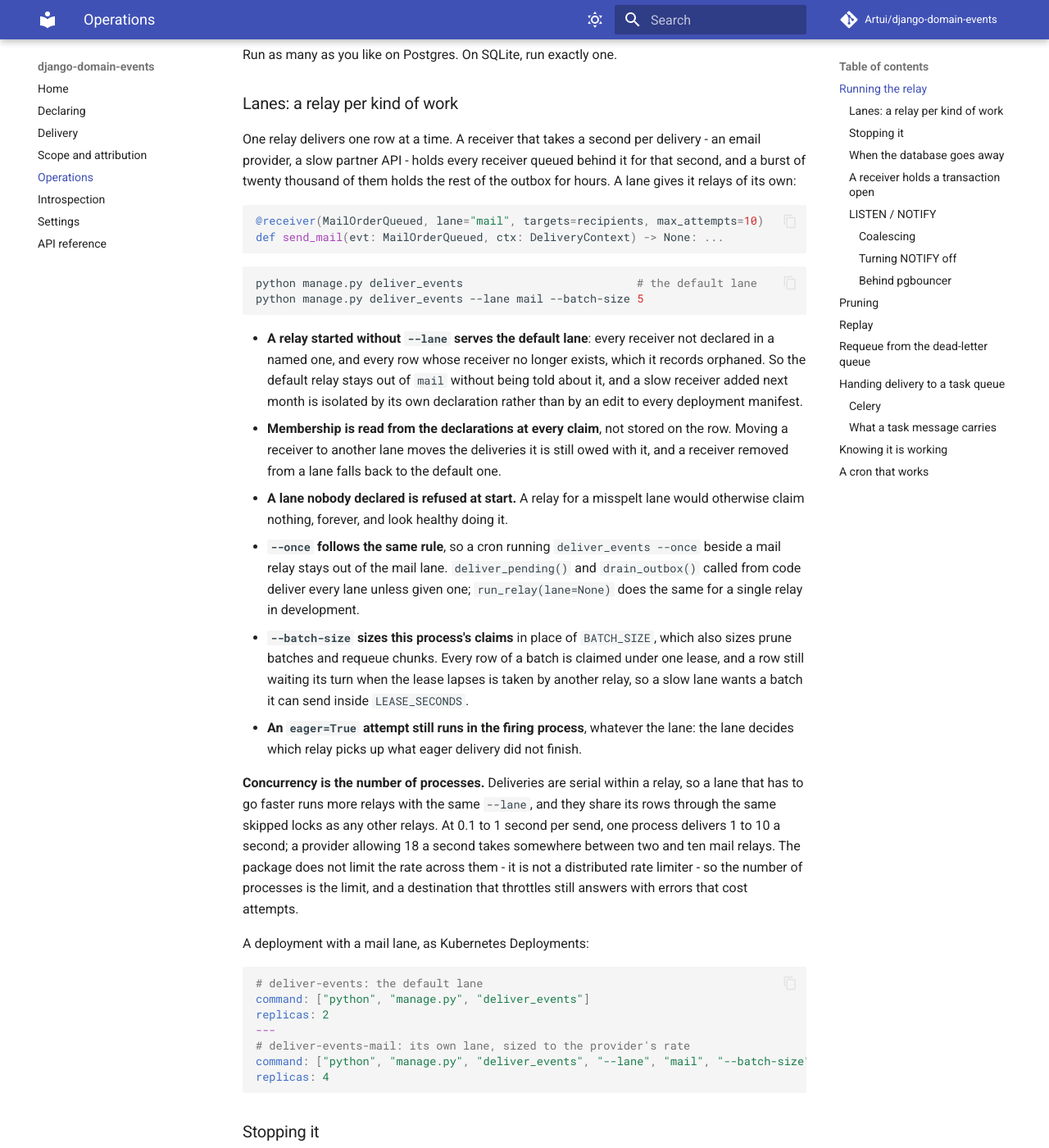
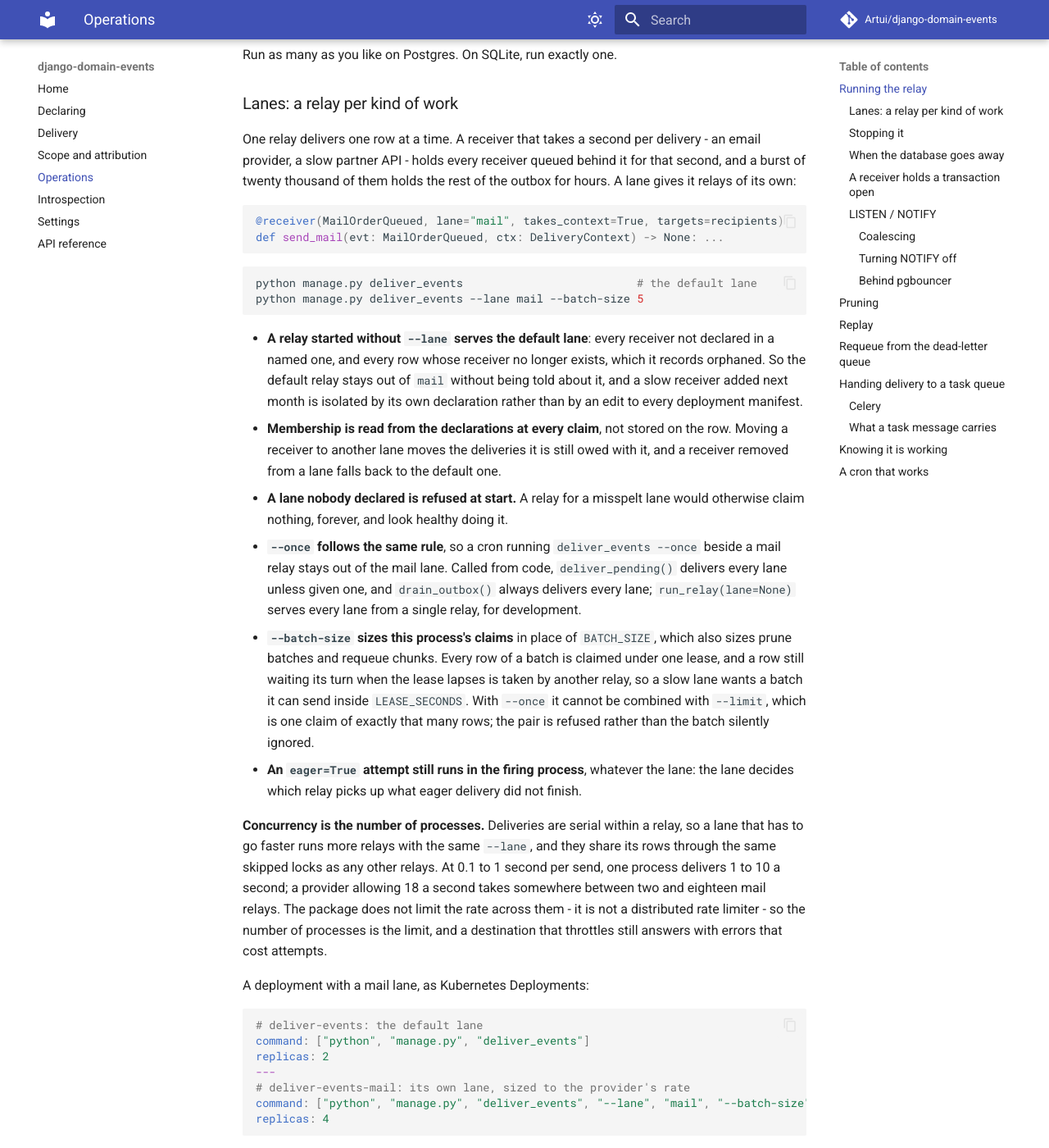
Before and after one commit to Artui/django-domain-events, an MkDocs documentation site: the page built from docs/operations.md, in a window 1280 px wide and 1400 px high, scrolled down 464 px. Shown: the whole window at 82% size. Built offline with MkDocs 1.6.1 and Material for MkDocs 9.7.7, drawn with Linux system fonts in a browser that asks for light colours; comment, search, counter and statistics services are not loaded.

Commit message:
Refuse limit with batch_size and correct the lane and curve docs
deliver_pending(limit=N) is one claim of N rows, so a batch_size beside it
would be silently ignored; the pair is now refused. The refused-knobs
sentence in the declaring guide lists every knob the decorator refuses,
the lanes example declares the context it reads, and the relay counts and
drain wording in the operations guide match the code.

Co-Authored-By: Claude Sonnet 5.5 <noreply@anthropic.com>

````diff
--- a/docs/operations.md
+++ b/docs/operations.md
@@ -26,7 +26,7 @@ behind it for that second, and a burst of twenty thousand of them holds the
 rest of the outbox for hours. A lane gives it relays of its own:
 
 ```python
-@receiver(MailOrderQueued, lane="mail", targets=recipients, max_attempts=10)
+@receiver(MailOrderQueued, lane="mail", takes_context=True, targets=recipients)
 def send_mail(evt: MailOrderQueued, ctx: DeliveryContext) -> None: ...
 ```
 
@@ -47,14 +47,17 @@ python manage.py deliver_events --lane mail --batch-size 5
 - **A lane nobody declared is refused at start.** A relay for a misspelt lane
   would otherwise claim nothing, forever, and look healthy doing it.
 - **`--once` follows the same rule**, so a cron running `deliver_events --once`
-  beside a mail relay stays out of the mail lane. `deliver_pending()` and
-  `drain_outbox()` called from code deliver every lane unless given one;
-  `run_relay(lane=None)` does the same for a single relay in development.
+  beside a mail relay stays out of the mail lane. Called from code,
+  `deliver_pending()` delivers every lane unless given one, and
+  `drain_outbox()` always delivers every lane; `run_relay(lane=None)` serves
+  every lane from a single relay, for development.
 - **`--batch-size` sizes this process's claims** in place of `BATCH_SIZE`, which
   also sizes prune batches and requeue chunks. Every row of a batch is claimed
   under one lease, and a row still waiting its turn when the lease lapses is
   taken by another relay, so a slow lane wants a batch it can send inside
-  `LEASE_SECONDS`.
+  `LEASE_SECONDS`. With `--once` it cannot be combined with `--limit`, which is
+  one claim of exactly that many rows; the pair is refused rather than the
+  batch silently ignored.
 - **An `eager=True` attempt still runs in the firing process**, whatever the
   lane: the lane decides which relay picks up what eager delivery did not
   finish.
@@ -63,7 +66,7 @@ python manage.py deliver_events --lane mail --batch-size 5
 relay, so a lane that has to go faster runs more relays with the same `--lane`,
 and they share its rows through the same skipped locks as any other relays. At
 0.1 to 1 second per send, one process delivers 1 to 10 a second; a provider
-allowing 18 a second takes somewhere between two and ten mail relays. The
+allowing 18 a second takes somewhere between two and eighteen mail relays. The
 package does not limit the rate across them - it is not a distributed rate
 limiter - so the number of processes is the limit, and a destination that
 throttles still answers with errors that cost attempts.
````
Also changed, not shown: docs/declaring.md (+4 -3 lines), docs/delivery.md (+3 -3 lines), 2 other files.
